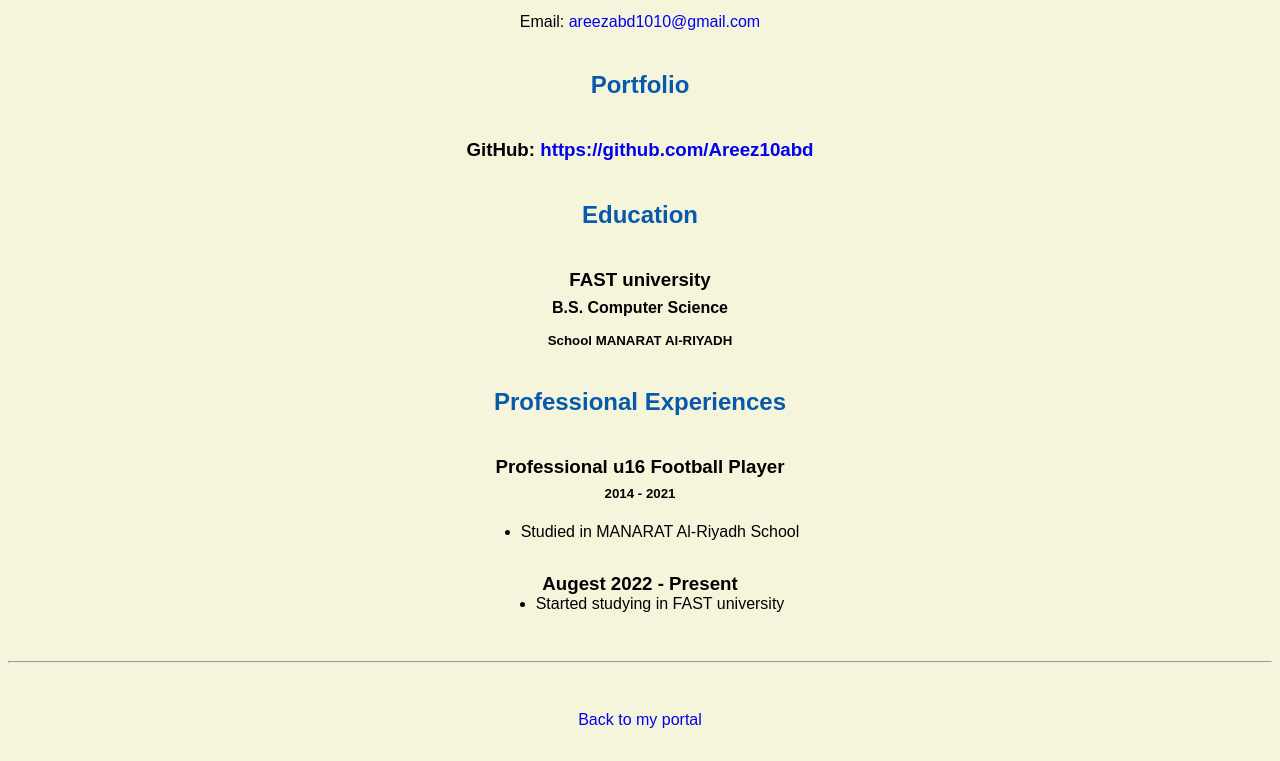
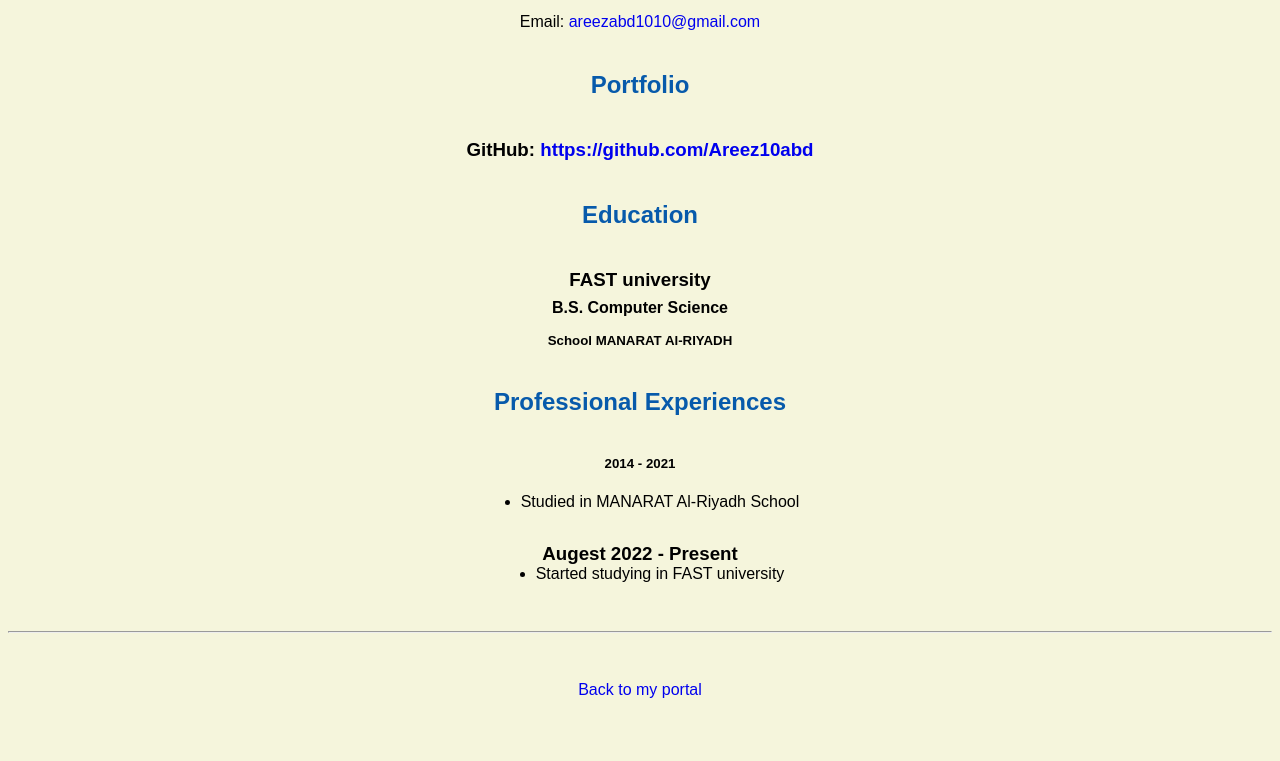
Before and after one commit to Areez10abd/Areez10abd.github.io, a plain HTML site: page resume.html in a window 1280 px wide. Shown: the part 571-1332 px from the top of the page. After the commit the page ends 1302 px from the top, so only its background shows below. Drawn offline with Linux system fonts and the light colour scheme.

Commit message:
Update resume.html

```diff
--- a/resume.html
+++ b/resume.html
@@ -36,7 +36,7 @@
 
     <h2>Professional Experiences</h2>
 
-    <h3>Professional u16 Football Player</h3>
+
     <h5>2014 - 2021</h5>
       <ul>
         <li>Studied in MANARAT Al-Riyadh School</li>
```
